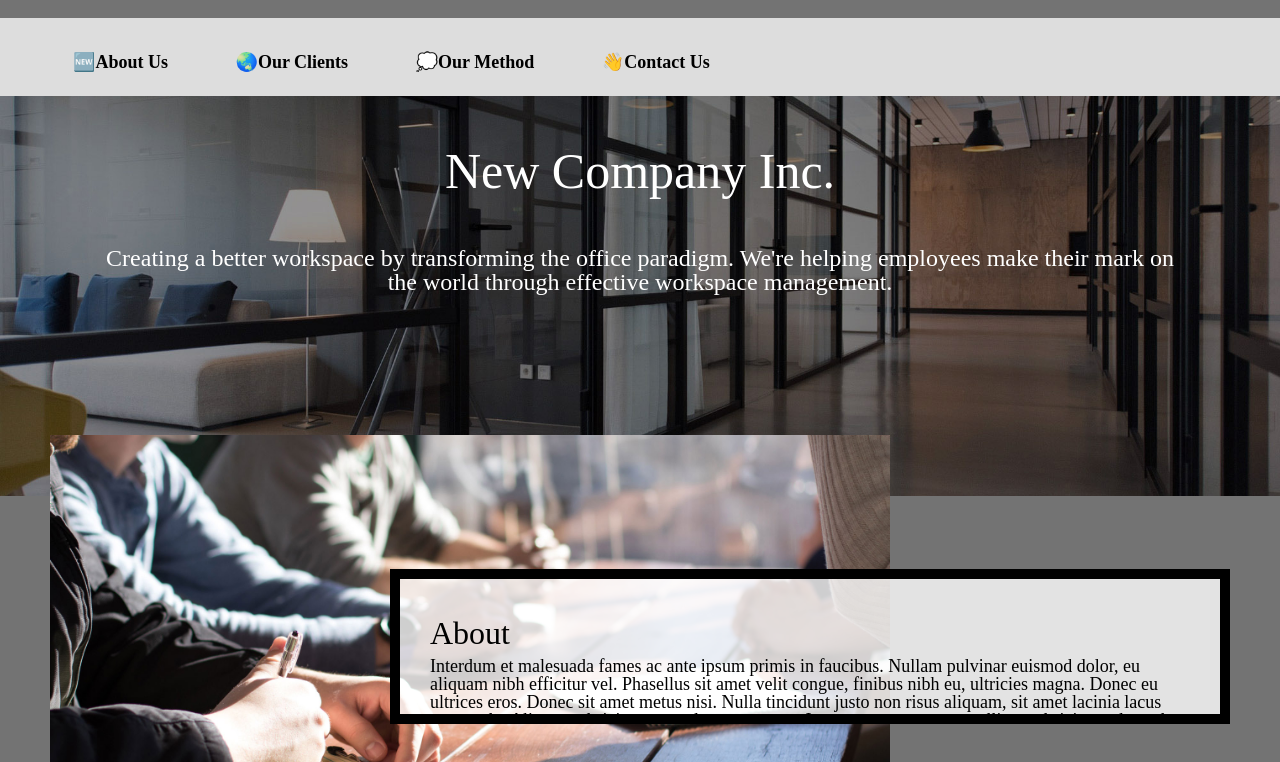
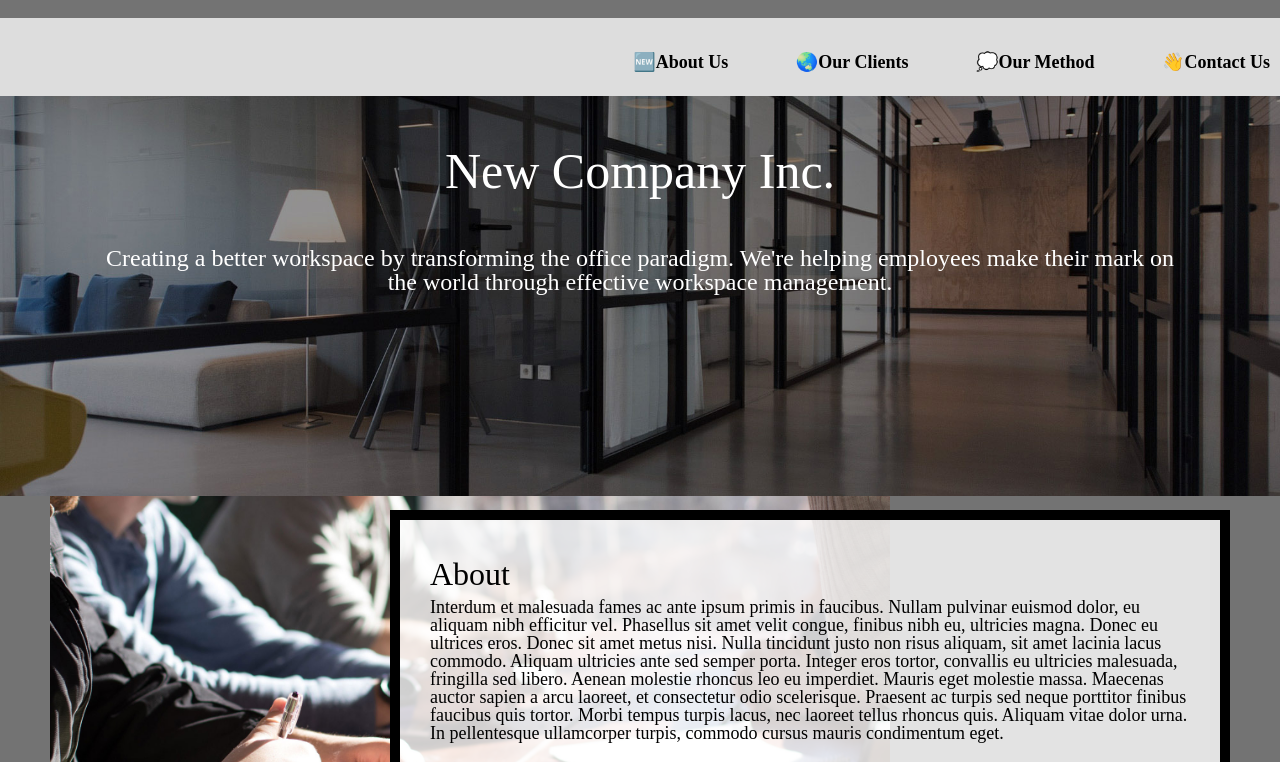
Before and after one commit to megb92/homework3-2022, a plain HTML site: page index.html in a window 1280 px wide. Shown: the top 762 px of the page. Drawn offline with Linux system fonts and the light colour scheme.

Commit message:
Add files via upload

```diff
--- a/css/style.css
+++ b/css/style.css
@@ -103,7 +103,8 @@ nav li a:focus {
   display: grid;
   grid-template-columns: 1fr 5fr 1fr;
   row-gap: 30px;
-  align-items: center
+  /* justify-content: center;
+  justify-items: center; */
 }
 
 /* Requirements 6-10 here: */
@@ -116,11 +117,12 @@ nav li a:focus {
   background-size: cover;
   min-height: 400px;
 }
-.about, .clients, .method, .contact {
+.text {
   grid-column: 2 / 3;
-  max-height: 25%;
+  max-height: 25vh;
   overflow: scroll;
   align-items: center;
+  align-self: center;
 }
 img {
   width: 100%;
@@ -129,8 +131,12 @@ img {
   grid-column: 1 / span 3;
   max-height: 500px;
   overflow: hidden;
+  align-items: center;
 }
-#about, .about-image {
+.about-image {
+  grid-row: 1 / 2;
+}
+#about {
   grid-row: 1 / 2;
 }
 #clients, .clients-image {
@@ -147,7 +153,7 @@ img {
   nav{
     padding-top: 35px;
     /*Requirement 11*/
-    : right;
+    text-align: right;
   }
 
   nav li{
@@ -158,12 +164,13 @@ img {
 
   /* Requirements 12-15 here: */
 a.skip:focus {
-  ;
+  position: fixed;
   margin-top: 20px;
 }
 .container {
   grid-template-columns: 50px auto 500px auto 50px;
   grid-template-rows: repeat(4, 300px);
+  grid-row-gap: 10px;
 }
 .about, .method, .clients-image, .contact-image {
   grid-column: 3 / span 2;
```
